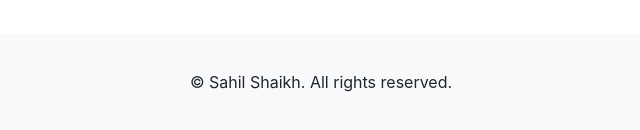
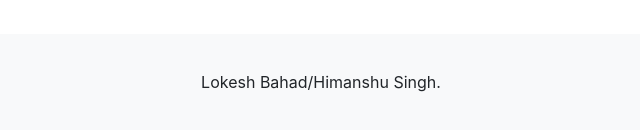
Before and after one commit to LokeshBahad/RFID-Attendance-System, a plain HTML site: page rfid-management.html in a window 1280 px wide. Shown: the part 964-1094 px from the top of the page, 319-959 px from the left. Drawn offline with nearby package versions, Linux system fonts and the light colour scheme; no server answers.

Commit message:
Update rfid-management.html

```diff
--- a/rfid-management.html
+++ b/rfid-management.html
@@ -68,7 +68,7 @@
 
     <footer class="bg-light text-center text-lg-start mt-5 p-3">
         <div class="container">
-            <p>&copy; Sahil Shaikh. All rights reserved.</p>
+            <p>Lokesh Bahad/Himanshu Singh.</p>
         </div>
     </footer>
 
```
